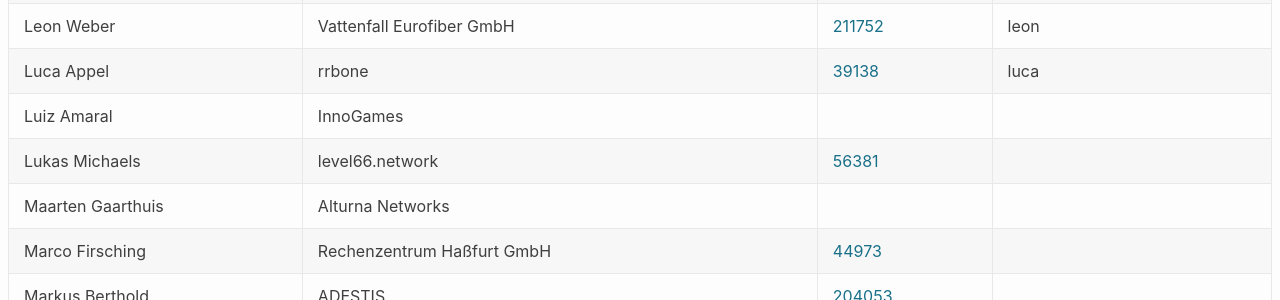
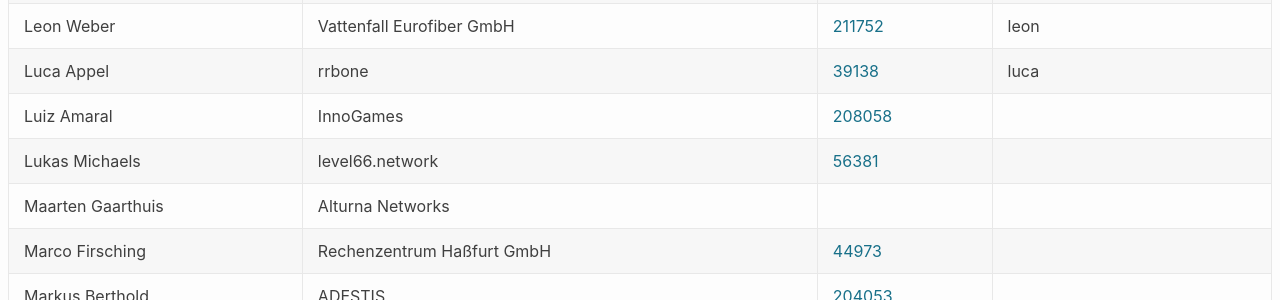
Before and after one commit to denog/pretix-attendeelist, a Jekyll site: the page built from denog15/index.md, in a window 1280 px wide and 900 px high, scrolled down 1549 px. Shown: the part 154-454 px from the top of the window. Built offline with Jekyll 4.4.1, drawn with Linux system fonts in a browser that asks for light colours.

Commit message:
Latest data: Mon Aug 14 07:28:05 UTC 2023

```diff
--- a/_data/attendees_denog15_onsite.json
+++ b/_data/attendees_denog15_onsite.json
@@ -219,7 +219,7 @@
     "name": "Luiz Amaral",
     "company": "InnoGames",
     "irc": null,
-    "asn": null
+    "asn": "208058"
   },
   {
     "name": "Lukas Michaels",
```
